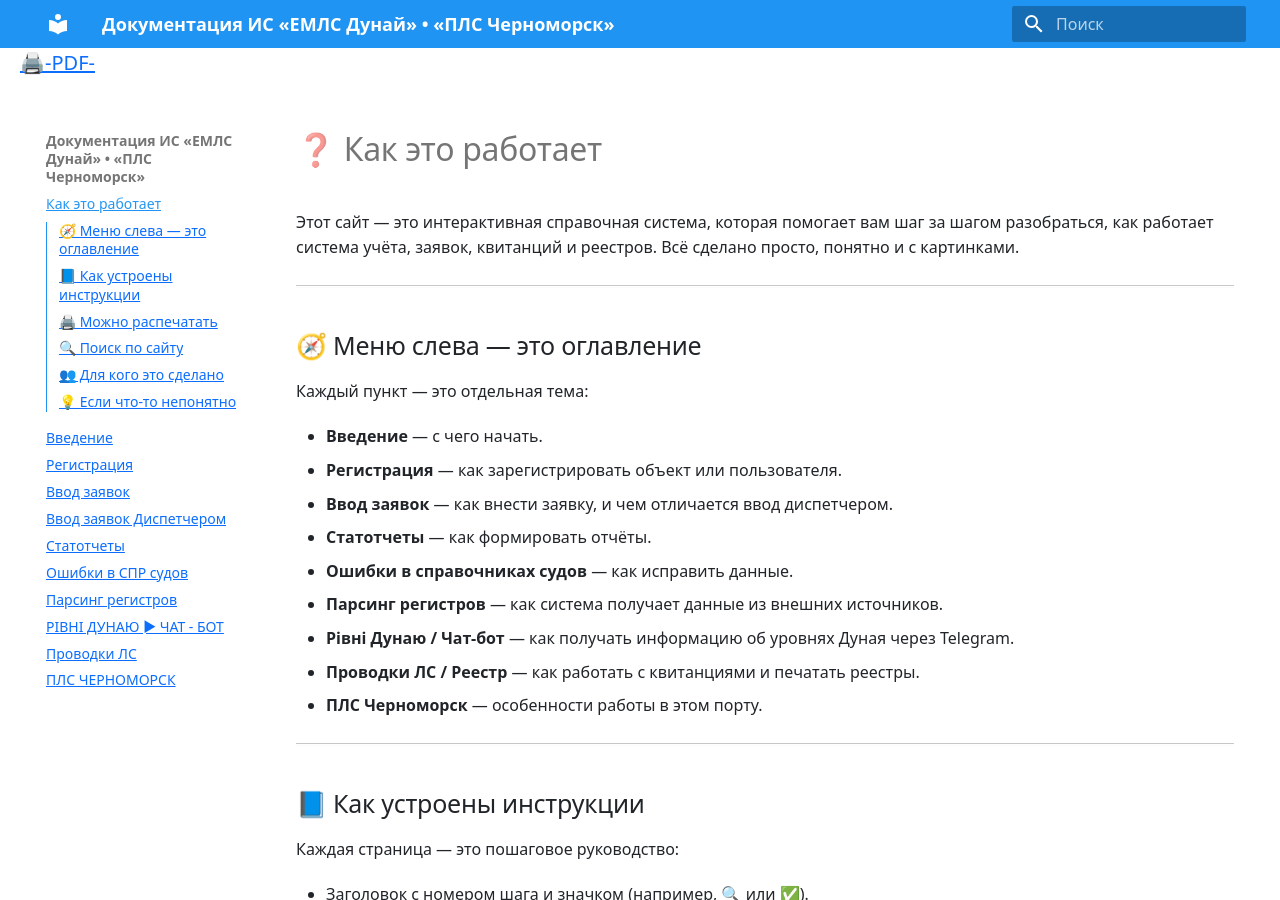
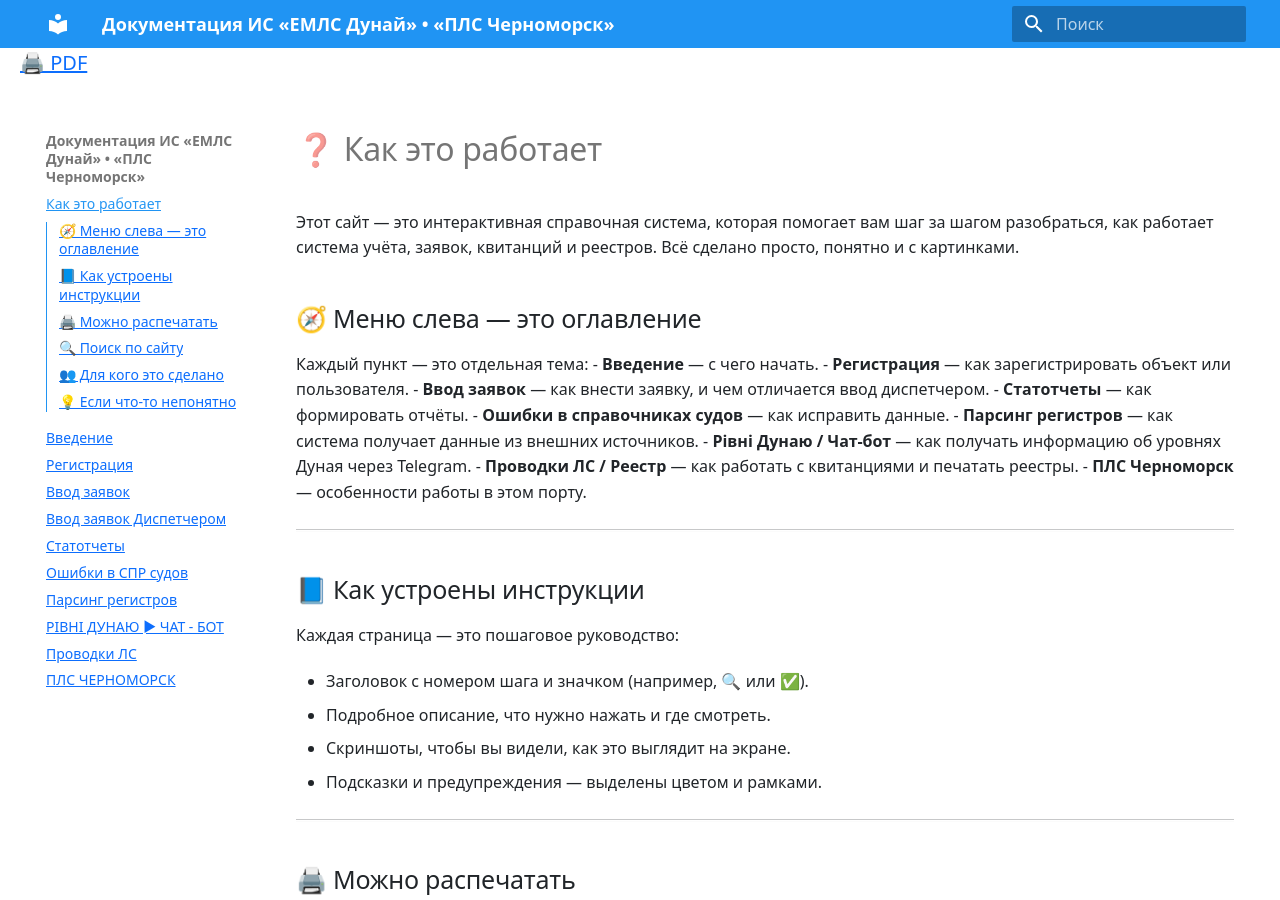
Before and after one commit to vvxsoni/Danube_help, an MkDocs documentation site: the page built from docs/how_it_works.md, in a window 1280 px wide and 900 px high. Built offline with MkDocs 1.6.1 and Material for MkDocs 9.7.7, drawn with Linux system fonts in a browser that asks for light colours.

Commit message:
❓ Как это работает

```diff
--- a/docs/how_it_works.md
+++ b/docs/how_it_works.md
@@ -1,13 +1,7 @@
 # ❓ Как это работает
-
 Этот сайт — это интерактивная справочная система, которая помогает вам шаг за шагом разобраться, как работает система учёта, заявок, квитанций и реестров. Всё сделано просто, понятно и с картинками.
-
-<hr>
-
 ## 🧭 Меню слева — это оглавление
-
 Каждый пункт — это отдельная тема:
-
 - **Введение** — с чего начать.
 - **Регистрация** — как зарегистрировать объект или пользователя.
 - **Ввод заявок** — как внести заявку, и чем отличается ввод диспетчером.
@@ -17,11 +11,8 @@
 - **Рівні Дунаю / Чат-бот** — как получать информацию об уровнях Дуная через Telegram.
 - **Проводки ЛС / Реестр** — как работать с квитанциями и печатать реестры.
 - **ПЛС Черноморск** — особенности работы в этом порту.
-
 <!-- Некоторые страницы не отображаются в меню, но доступны по прямой ссылке — например, справочник для опытных пользователей. -->
-
 ---
-
 ## 📘 Как устроены инструкции
 
 Каждая страница — это пошаговое руководство:
--- a/overrides/macros.html
+++ b/overrides/macros.html
@@ -6,7 +6,7 @@
        href="{{ pdf_path }}"
        target="_blank"
        title="Версия для печати">
-       🖨️-PDF-
+       🖨️ PDF
     </a>
   {% endif %}
 {% endmacro %}
```
